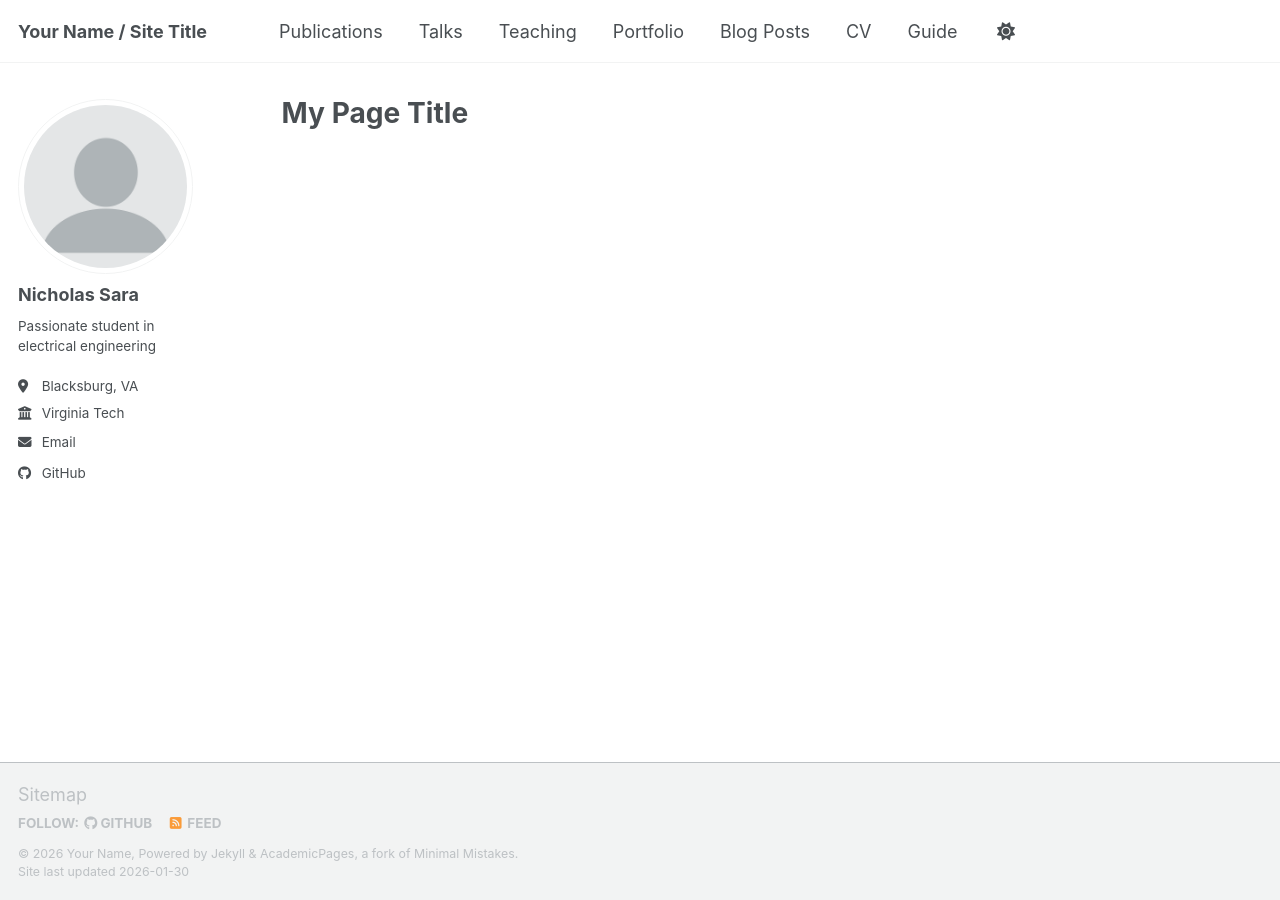
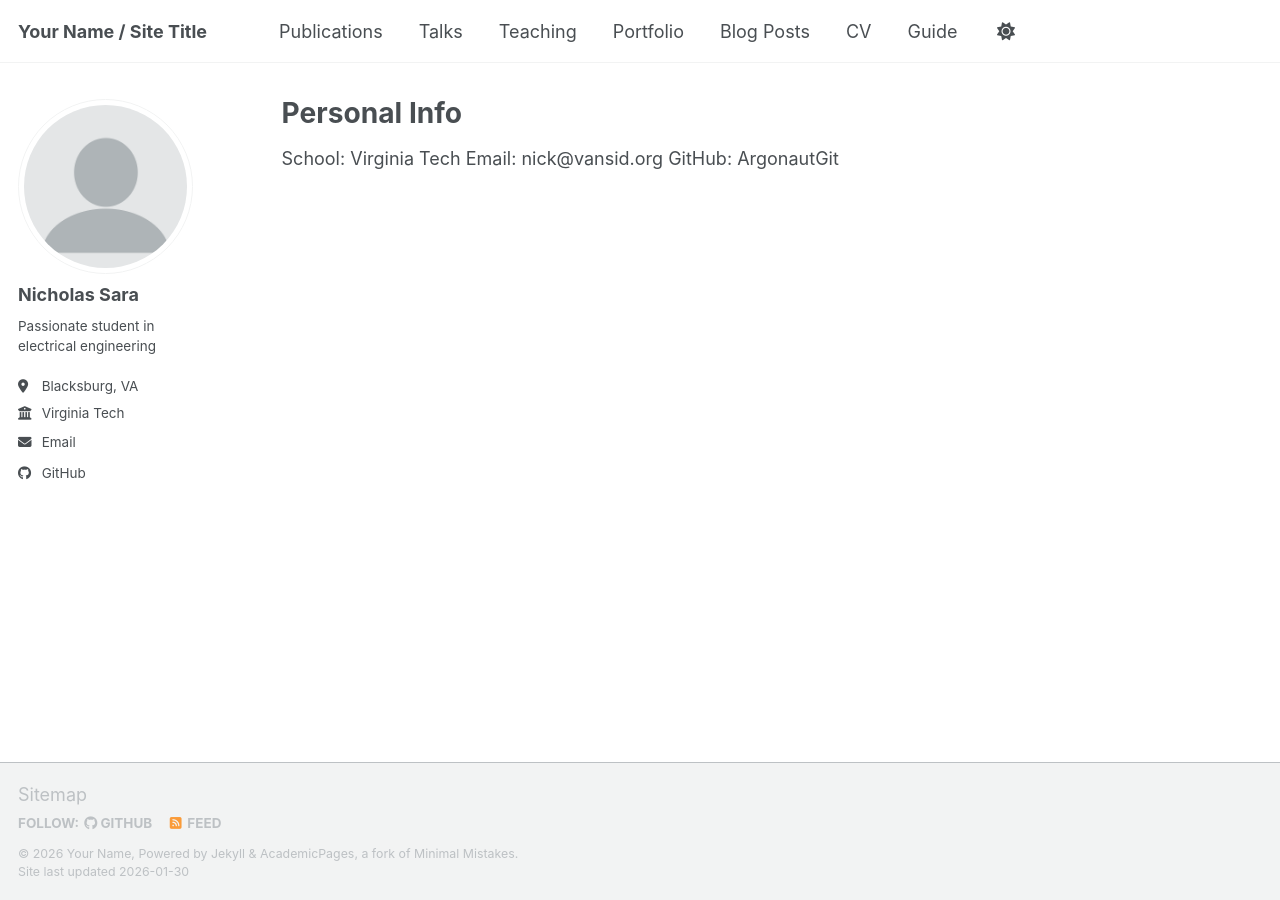
Before and after one commit to ArgonautGit/ArgonautGit.github.io, a Jekyll site: the page built from _pages/personal-info.md, in a window 1280 px wide. Built offline with Jekyll 4.4.1, drawn with Linux system fonts in a browser that asks for light colours; a script bundle is joined from its source files by our own code; library files that are not in the unit come from our copies.

Commit message:
Improved personal info page

```diff
--- a/_pages/personal-info.md
+++ b/_pages/personal-info.md
@@ -1,5 +1,9 @@
 ---
 layout: archive
-title: "My Page Title"
+title: "Personal Info"
 permalink: /my-page/
 ---
+
+School: Virginia Tech
+Email: nick@vansid.org
+GitHub: ArgonautGit
```
